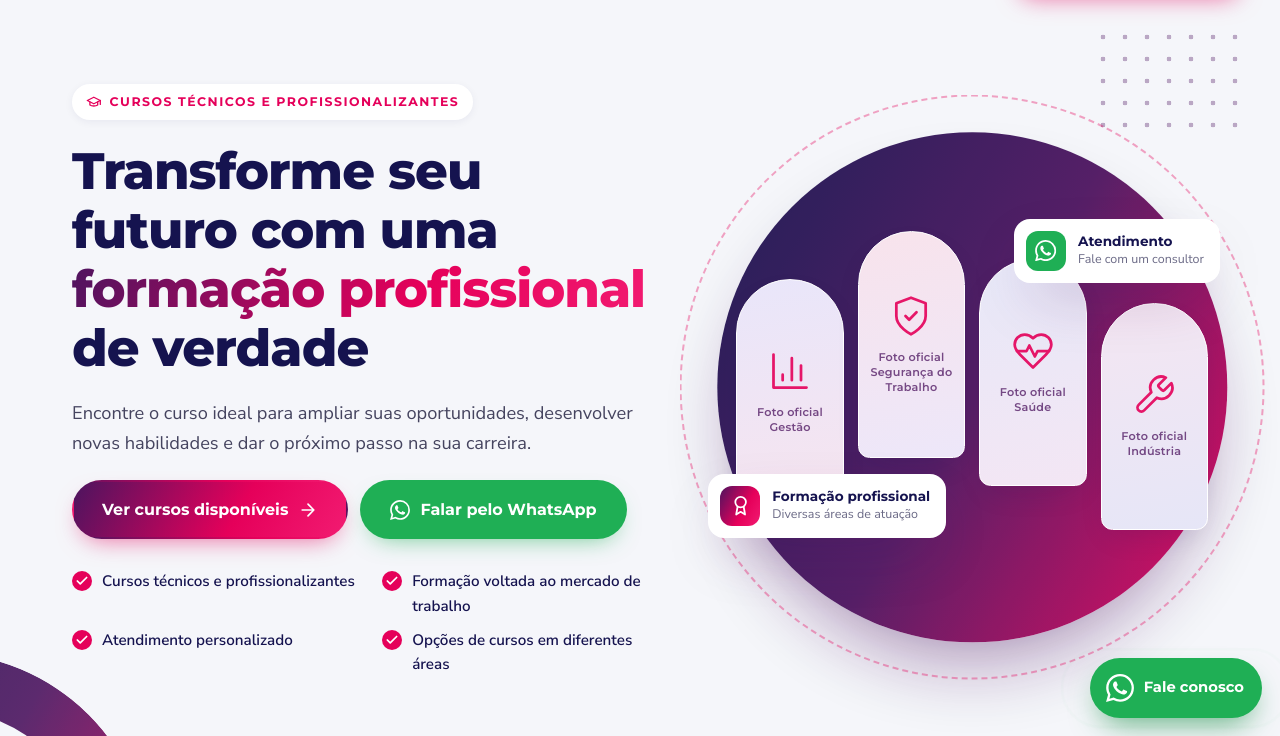
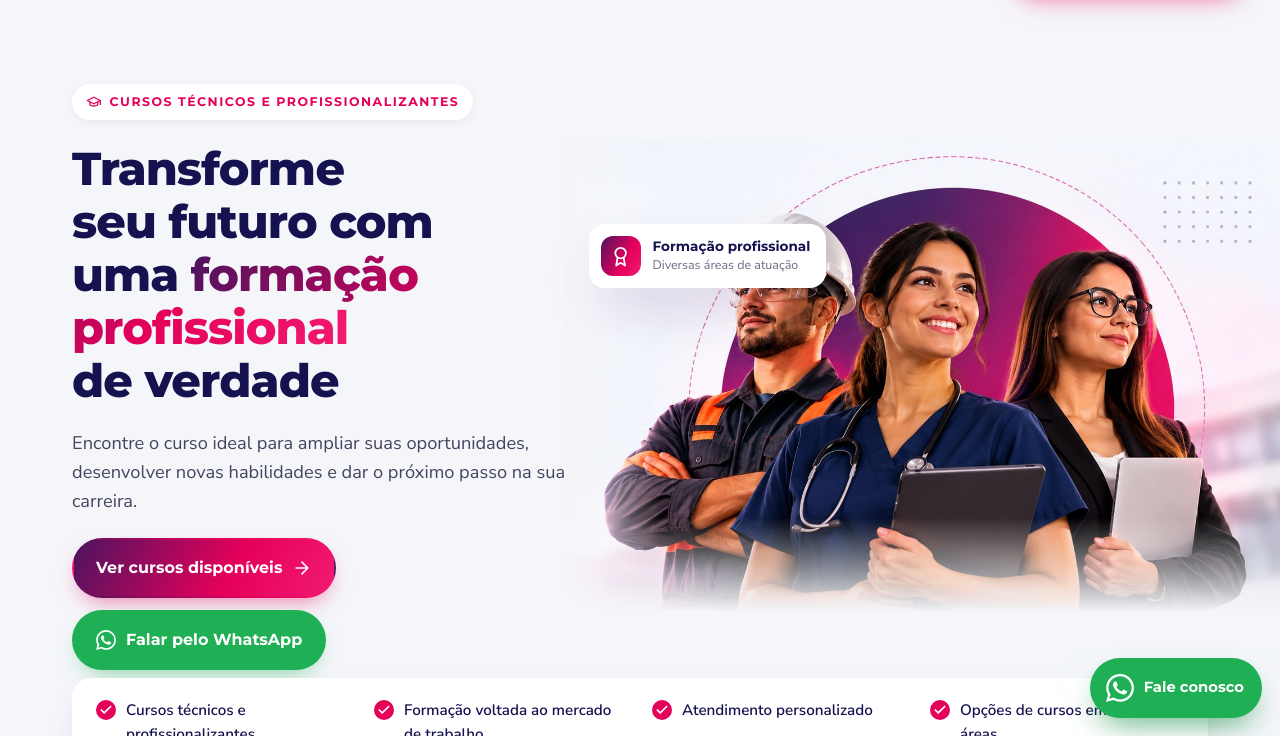
Before and after one commit to michaelxsouza/LiderTec, a website: page index.html in a window 1280 px wide. Shown: the part 64-800 px from the top of the page. Drawn offline with Linux system fonts and the light colour scheme.

Commit message:
Adiciona foto no topo do site

```diff
--- a/assets/css/style.css
+++ b/assets/css/style.css
@@ -592,6 +592,41 @@ kbd { display: inline-block; padding: 1px 7px; border-radius: 6px; border: 1px s
   .contact-grid { border-radius: 24px; }
 }
 
+
+/* ---------- Hero com foto ---------- */
+.hero::before { display: none; }
+.hero-visual { display: block; padding-block: 0; }
+.hero-visual::before, .hero-visual::after { display: none; }
+.hero-img {
+  width: 100%; height: auto; max-width: none;
+  -webkit-mask-image: linear-gradient(90deg, transparent 0, #000 14%), linear-gradient(180deg, #000 80%, transparent 100%);
+  -webkit-mask-composite: source-in;
+  mask-image: linear-gradient(90deg, transparent 0, #000 14%), linear-gradient(180deg, #000 80%, transparent 100%);
+  mask-composite: intersect;
+  animation: rise .9s cubic-bezier(.2,.7,.2,1) both;
+}
+.hero-visual .chip-a { left: 4%; top: 18%; bottom: auto; }
+.trust-bar {
+  position: relative; z-index: 2; grid-template-columns: repeat(4, minmax(0, 1fr)); gap: 16px 24px;
+  margin-top: 8px; padding: 20px 24px; border-radius: 20px; background: #fff; box-shadow: var(--shadow);
+}
+@media (min-width: 921px) {
+  .hero-grid { grid-template-columns: .9fr 1.1fr; gap: 24px; }
+  .hero-copy .btn-row .btn-lg { padding: 15px 22px; }
+  .hero-visual { margin-right: calc(-1 * (var(--gutter) + max(0px, (100vw - 1200px) / 2))); margin-left: -6%; }
+  .hero h1 { font-size: clamp(2.1rem, 3.6vw, 3rem); }
+}
+@media (max-width: 920px) {
+  .hero-visual { max-width: none; width: auto; margin-inline: calc(-1 * var(--gutter)); }
+  .hero-img {
+    -webkit-mask-image: linear-gradient(180deg, transparent 0, #000 14%, #000 85%, transparent 100%);
+    mask-image: linear-gradient(180deg, transparent 0, #000 14%, #000 85%, transparent 100%);
+  }
+  .hero-visual .chip-a { display: none; }
+  .trust-bar { grid-template-columns: repeat(2, minmax(0, 1fr)); }
+}
+@media (max-width: 640px) { .trust-bar { grid-template-columns: 1fr; } }
+
 @media (prefers-reduced-motion: reduce) {
   *, *::before, *::after { animation-duration: .01ms !important; animation-iteration-count: 1 !important; transition-duration: .01ms !important; }
   html { scroll-behavior: auto; }
--- a/index.html
+++ b/index.html
@@ -109,25 +109,22 @@
           <svg class="ic"><use href="#i-wa"/></svg> Falar pelo WhatsApp
         </a>
       </div>
-      <ul class="trust-list">
-        <li><svg class="ic"><use href="#i-check"/></svg> Cursos técnicos e profissionalizantes</li>
-        <li><svg class="ic"><use href="#i-check"/></svg> Formação voltada ao mercado de trabalho</li>
-        <li><svg class="ic"><use href="#i-check"/></svg> Atendimento personalizado</li>
-        <li><svg class="ic"><use href="#i-check"/></svg> Opções de cursos em diferentes áreas</li>
-      </ul>
     </div>
 
-    <!-- Composição de profissionais. Cada .photo-slot é um espaço reservado para foto oficial.
-         Para substituir: coloque <img src="assets/img/hero-1.jpg" alt="..."> dentro do figure
-         e remova o conteúdo .slot-placeholder. -->
-    <div class="hero-visual" aria-label="Profissionais de diferentes áreas">
-      <figure class="photo-slot tall s1"><div class="slot-placeholder"><svg class="ic"><use href="#a-gestao"/></svg><span>Foto oficial<br>Gestão</span></div></figure>
-      <figure class="photo-slot tall s2"><div class="slot-placeholder"><svg class="ic"><use href="#a-seguranca"/></svg><span>Foto oficial<br>Segurança do Trabalho</span></div></figure>
-      <figure class="photo-slot tall s3"><div class="slot-placeholder"><svg class="ic"><use href="#a-saude"/></svg><span>Foto oficial<br>Saúde</span></div></figure>
-      <figure class="photo-slot tall s4"><div class="slot-placeholder"><svg class="ic"><use href="#a-industria"/></svg><span>Foto oficial<br>Indústria</span></div></figure>
+    <!-- Imagem do topo: assets/img/hero-lidertec.jpg (recorte da arte completa, hero-lidertec-banner.jpg) -->
+    <div class="hero-visual">
+      <img class="hero-img" src="assets/img/hero-lidertec.jpg" width="1281" height="836" fetchpriority="high"
+           alt="Profissionais das áreas de segurança do trabalho, saúde e gestão">
       <div class="float-chip chip-a"><span class="chip-ic"><svg class="ic"><use href="#i-award"/></svg></span><span><strong>Formação profissional</strong><small>Diversas áreas de atuação</small></span></div>
-      <div class="float-chip chip-b"><span class="chip-ic wa"><svg class="ic"><use href="#i-wa"/></svg></span><span><strong>Atendimento</strong><small>Fale com um consultor</small></span></div>
     </div>
+  </div>
+  <div class="container">
+    <ul class="trust-list trust-bar">
+      <li><svg class="ic"><use href="#i-check"/></svg> Cursos técnicos e profissionalizantes</li>
+      <li><svg class="ic"><use href="#i-check"/></svg> Formação voltada ao mercado de trabalho</li>
+      <li><svg class="ic"><use href="#i-check"/></svg> Atendimento personalizado</li>
+      <li><svg class="ic"><use href="#i-check"/></svg> Opções de cursos em diferentes áreas</li>
+    </ul>
   </div>
 </section>
 
```
Also changed, not shown: README.md, assets/img/hero-lidertec-banner.jpg (added), assets/img/hero-lidertec.jpg (added), 1 other file.
